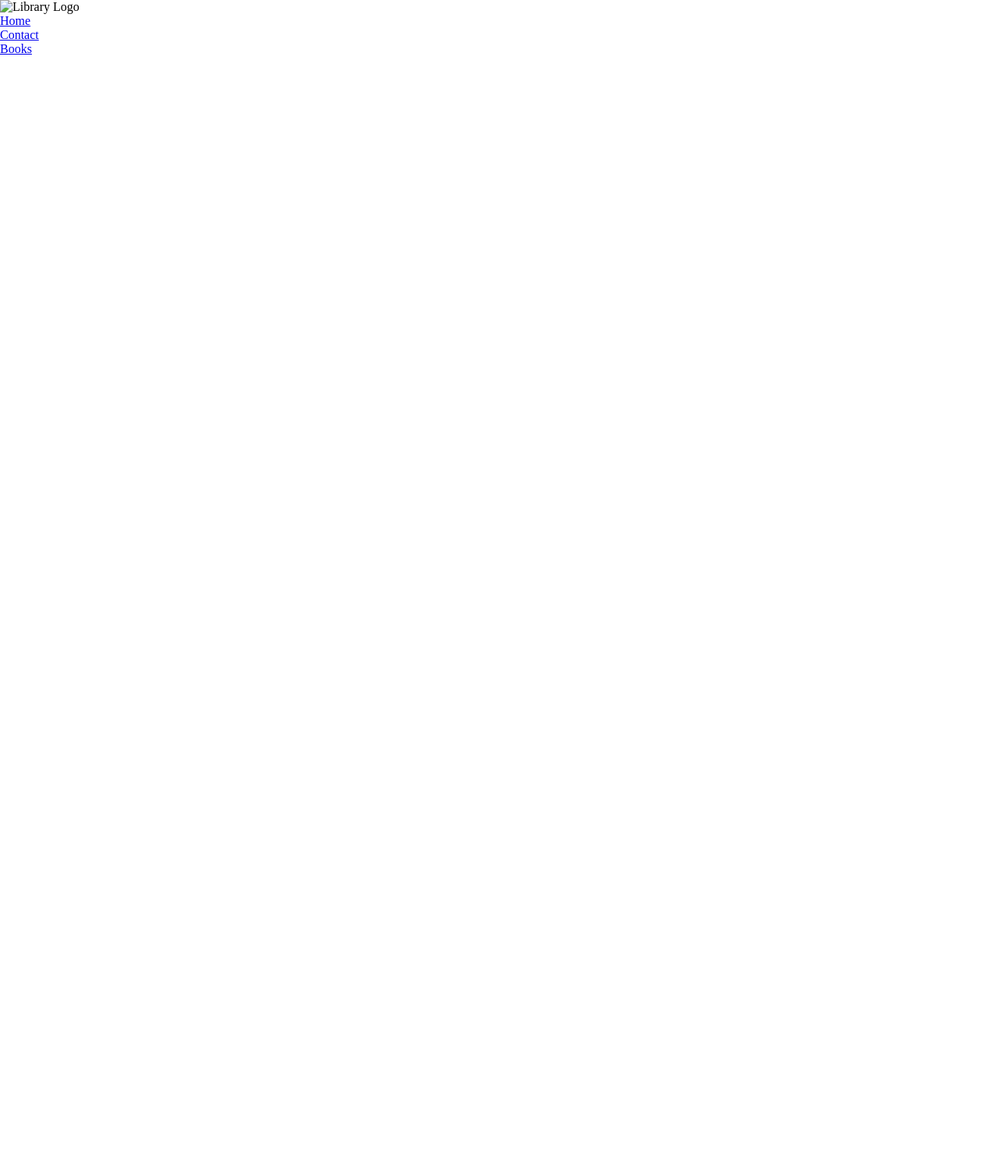
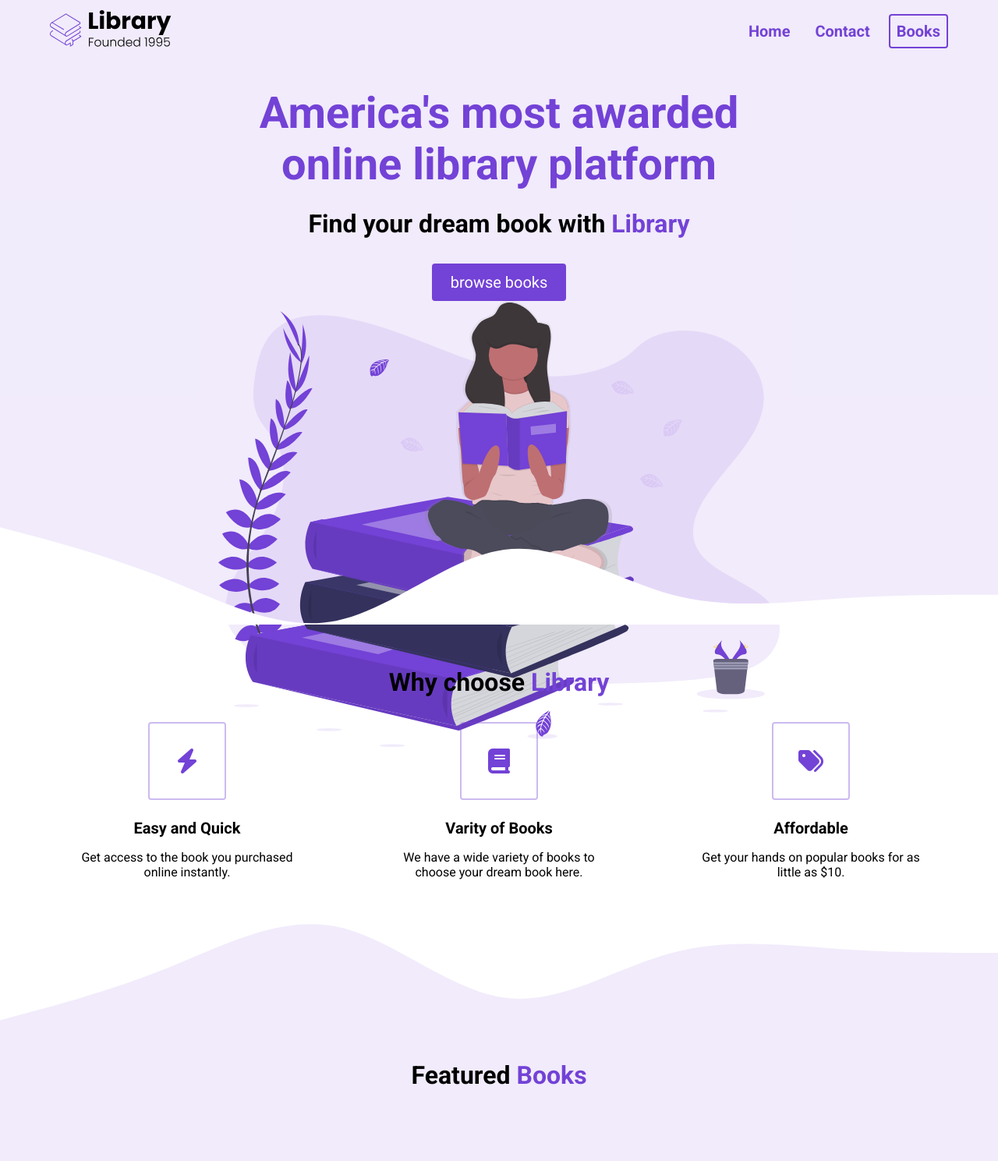
Before and after one commit to DesareeJewel/e-commerce, a plain HTML site: page index.html in a window 1280 px wide. Shown: the top 1489 px of the page at 78% size. Before the commit the page ends 800 px from the top, so only its background shows below. Drawn offline with Linux system fonts and the light colour scheme.

Commit message:
Update website styling

```diff
--- a/index.html
+++ b/index.html
@@ -1,25 +1,101 @@
-<!DOCTYPE html>
+<!doctype html>
 <html lang="en">
   <head>
-  <meta charset="UTF-8">
-  <meta http-equiv="X-UA-Compatible" content="IE=edge">
-  <meta name="viewport" content="width=device-width, initial-scale=1.0">
+    <meta charset="UTF-8" />
+    <meta http-equiv="X-UA-Compatible" content="IE=edge" />
+    <meta name="viewport" content="width=device-width, initial-scale=1.0" />
     <title>Library</title>
-  <link rel="stylesheet" href="styles.css">
+    <script
+      src="https://kit.fontawesome.com/a082fa29a4.js"
+      crossorigin="anonymous"
+    ></script>
+    <link rel="stylesheet" href="styles.css" />
   </head>
+
   <body>
-  <section>
+    <section id="landing">
       <nav>
-      <img src="./assests/Library.svg" alt="Library Logo">
+        <div class="nav__container">
+          <img class="logo" src="./assets/Library.svg" alt="" />
           <ul class="nav__links">
             <li><a href="#" class="nav__link">Home</a></li>
             <li><a href="#" class="nav__link">Contact</a></li>
-        <li><a href="#" class="nav__link">Books</a></li>
+            <li><a href="#" class="nav__link nav__link--primary">Books</a></li>
           </ul>
+        </div>
       </nav>
       <header>
-
+        <div class="header__container">
+          <div class="header__description">
+            <h1>America's most awarded online library platform</h1>
+            <h2>
+              Find your dream book with <span class="purple">Library</span>
+            </h2>
+            <button class="btn">browse books</button>
+          </div>
+          <figure class="header__image" --wrapper>
+            <img src="./assets/Undraw_Books.svg" alt="Books" />
+          </figure>
+        </div>
       </header>
     </section>
+
+    <main>
+      <section id="highlights">
+        <div class="container">
+          <div class="row">
+            <h2 class="section__title">
+              Why choose <span class="purple">Library</span>
+            </h2>
+            <div class="highlight__wrapper">
+              <div class="highlight">
+                <div class="highlight__img">
+                  <i class="fas fa-bolt"></i>
+                </div>
+                <h3 class="highlight__subtitle">Easy and Quick</h3>
+                <p class="highlight__para">
+                  Get access to the book you purchased online instantly.
+                </p>
+              </div>
+              <div class="highlight">
+                <div class="highlight__img">
+                  <i class="fas fa-book"></i>
+                </div>
+                <h3 class="highlight__subtitle">Varity of Books</h3>
+                <p class="highlight__para">
+                  We have a wide variety of books to choose your dream book
+                  here.
+                </p>
+              </div>
+              <div class="highlight">
+                <div class="highlight__img">
+                  <i class="fas fa-tags"></i>
+                </div>
+                <h3 class="highlight__subtitle">Affordable</h3>
+                <p class="highlight__para">
+                  Get your hands on popular books for as little as $10.
+                </p>
+              </div>
+            </div>
+          </div>
+        </div>
+      </section>
+
+      <section id="features">
+        <div class="container">
+          <div class="row">
+            <h2 class="section__title">
+              Featured <span class="purple">Books</span>
+            </h2>
+          </div>
+        </div>
+      </section>
+
+      <section id="recent">
+        <div class="container">
+          <div class="row"></div>
+        </div>
+      </section>
+    </main>
   </body>
 </html>
--- a/styles.css
+++ b/styles.css
@@ -1,6 +1,224 @@
-@import url('https://fonts.googleapis.com/css2?family=Roboto:ital,wght@0,100..900;1,100..900&display=swap');
+@import url("https://fonts.googleapis.com/css2?family=Roboto:ital,wght@0,100..900;1,100..900&display=swap");
 * {
   padding: 0;
   margin: 0;
   box-sizing: border-box;
+  font-family: "Roboto", sans-serif;
 }
+
+nav {
+  height: 80px;
+  display: flex;
+}
+
+img {
+  width: 100%;
+}
+
+p {
+  line-height: 1.5s;
+}
+
+.nav__container {
+  width: 100%;
+  max-width: 1200px;
+  padding: 0 24px;
+  display: flex;
+  justify-content: space-between;
+  align-items: center;
+  margin: 0 auto;
+}
+
+.purple {
+  color: #7342d6;
+}
+
+.logo {
+  width: 160px;
+}
+
+ul {
+  display: flex;
+}
+
+li {
+  list-style-type: none;
+}
+
+.nav__link {
+  margin-left: 16px;
+  text-decoration: none;
+  font-size: 20px;
+  color: #7342d6;
+  font-weight: bold;
+  padding: 8px;
+}
+
+.nav__link:hover {
+  text-decoration: underline;
+}
+
+.nav__link--primary {
+  border: 2px solid #7342d6;
+  border-radius: 4px;
+}
+
+.nav__link--primary:hover {
+  text-decoration: none;
+}
+
+#landing {
+  background-color: rgba(115, 66, 214, 0.1);
+}
+
+header {
+  height: calc(100vh - 80px);
+}
+
+.header__container {
+  padding-top: 32px;
+  width: 100%;
+  max-width: 720px;
+  margin: 0 auto;
+  height: 100%;
+  display: flex;
+  flex-direction: column;
+  justify-content: space-around;
+}
+
+.header__description {
+  display: flex;
+  flex-direction: column;
+  align-items: center;
+}
+
+h1 {
+  font-size: 56px;
+  color: #7342d6;
+  margin-bottom: 24px;
+  text-align: center;
+}
+
+h2 {
+  font-size: 32px;
+  margin-bottom: 32px;
+  text-align: center;
+}
+
+button {
+  cursor: pointer;
+}
+
+button:active {
+  transform: translateY(1px);
+}
+
+.btn {
+  background-color: #7342d6;
+  color: white;
+  padding: 12px 24px;
+  font-size: 20px;
+  border-radius: 4px;
+  border: none;
+}
+
+.header__img--wrapper {
+  padding: 20px;
+  z-index: 2;
+}
+
+.container {
+  padding: 56px 0;
+}
+
+.row {
+  width: 100%;
+  max-width: 1200px;
+  margin: 0 auto;
+}
+/*
+
+HIGHLIGHTS
+
+*/
+
+#highlights {
+  position: relative;
+  max-width: 100vw;
+}
+
+#highlights:before {
+  background: url("assets/wave.svg");
+  content: "";
+  position: absolute;
+  width: 101vw;
+  height: 12vw;
+  top: 1px;
+  left: 0;
+  z-index: 1;
+  background-size: cover;
+  background-repeat: no-repeat;
+  transform: translateY(-100%);
+}
+
+#highlights:after {
+  background: url("assets/wave.svg");
+  content: "";
+  position: absolute;
+  width: 101vw;
+  height: 12vw;
+  bottom: 0;
+  left: 0;
+  z-index: 1;
+  background-size: cover;
+  background-repeat: no-repeat;
+  transform: translateY(100%) rotate(180deg) scaleX(-1);
+}
+
+.highlight__wrapper {
+  display: flex;
+}
+
+.highlight {
+  padding: 0 24px;
+  width: calc(100% / 3);
+  display: flex;
+  align-items: center;
+  justify-content: center;
+  flex-direction: column;
+}
+
+.highlight__para {
+  text-align: center;
+  max-width: 280px;
+}
+
+.highlight__img {
+  border: 2px solid #7342d65d;
+  color: #7342d6;
+  width: 100px;
+  height: 100px;
+  display: flex;
+  align-items: center;
+  justify-content: center;
+  border-radius: 4px;
+  font-size: 32px;
+  margin-bottom: 24px;
+}
+
+.highlight__subtitle {
+  font-size: 20px;
+  margin-bottom: 16px;
+}
+
+/*
+
+FEATURES
+
+*/
+
+#features {
+  height: 1000px;
+  background-color: rgba(115, 66, 214, 0.1);
+  padding-top: 120px;
+}
```
Also changed, not shown: assets/wave-purple.svg (added). Lines whose indentation alone changed are shown as unchanged.
